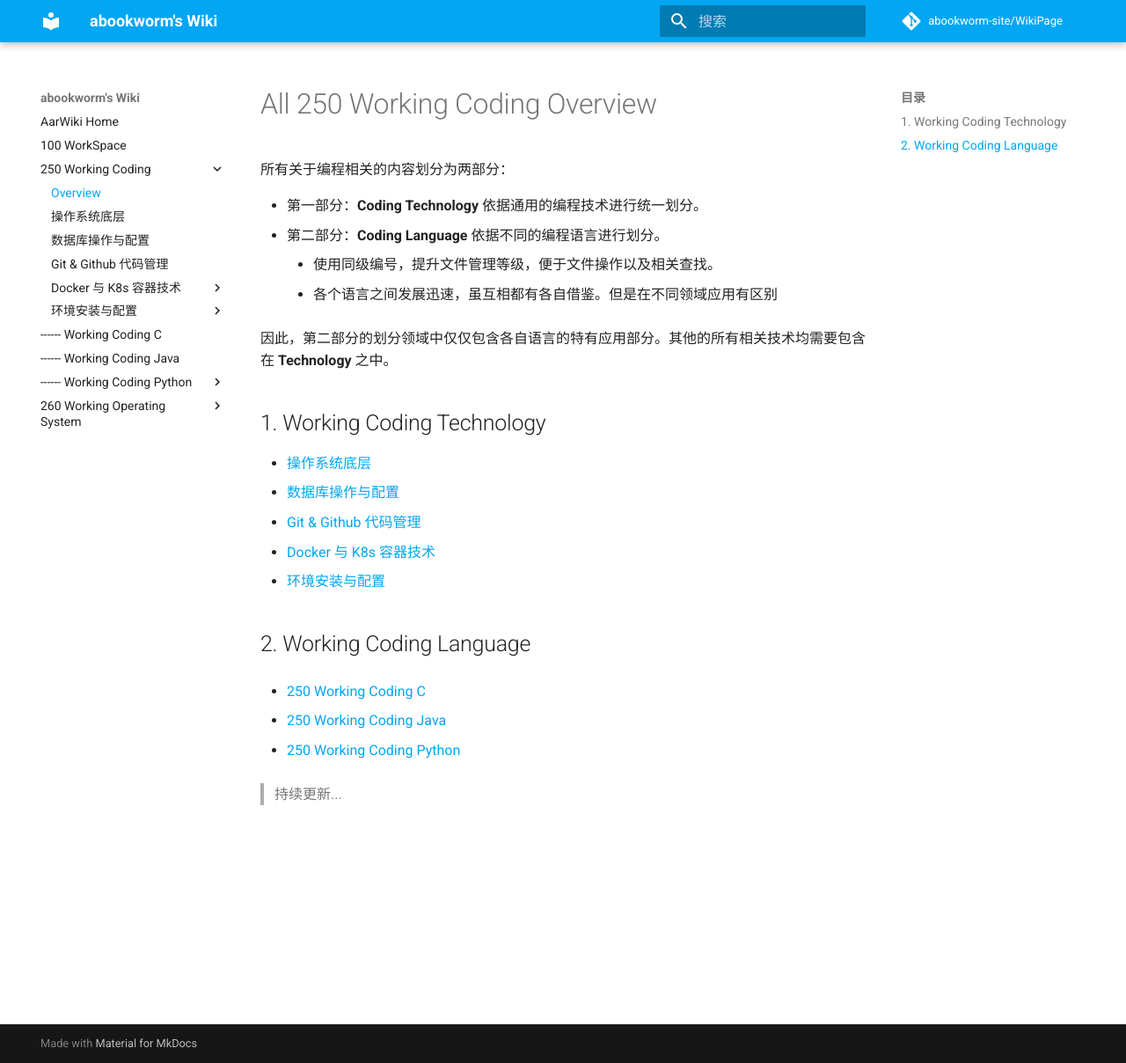
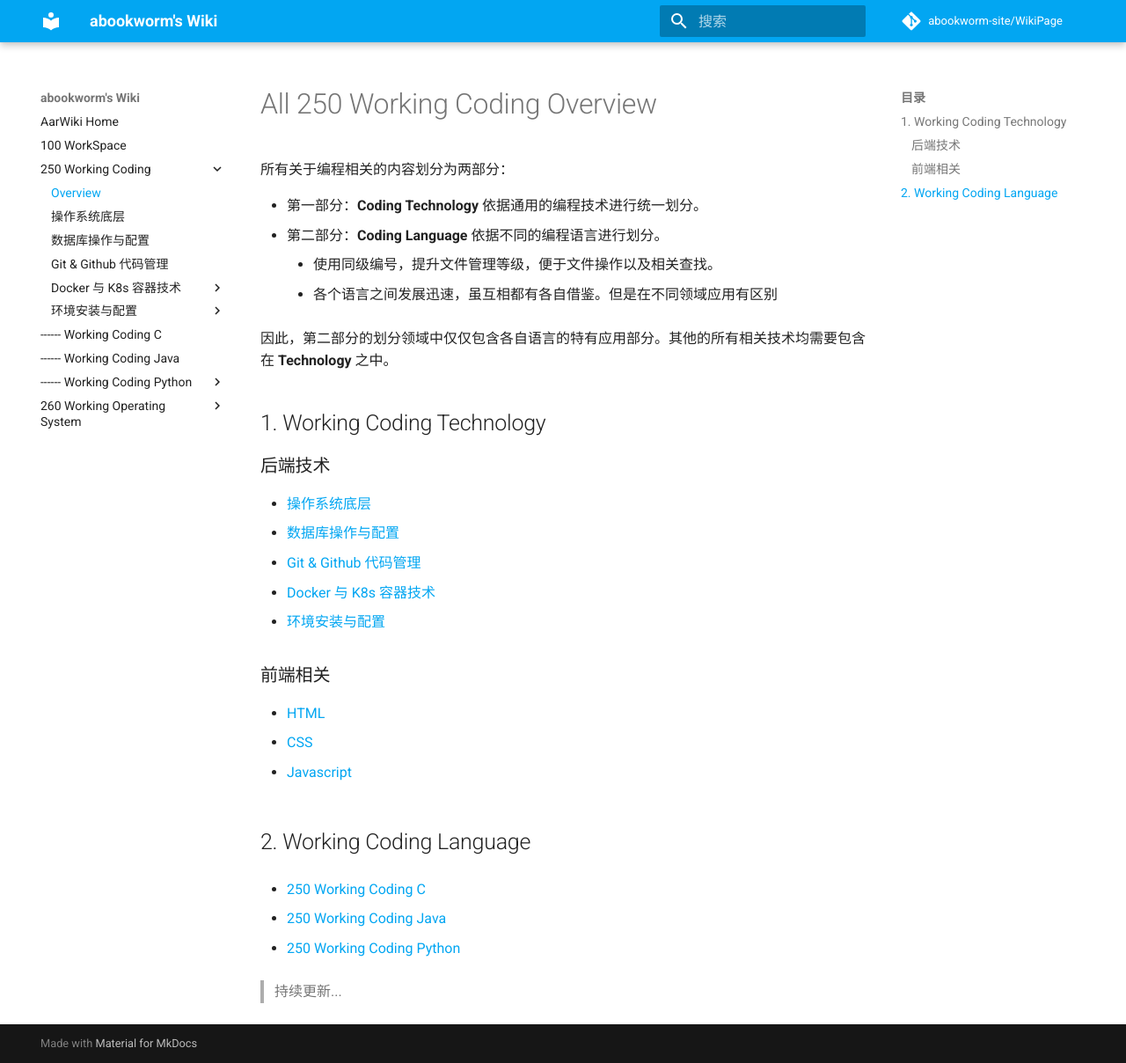
Before and after one commit to abookworm-site/AarWiki, an MkDocs documentation site: the page built from wiki/250 Working Coding/index.md, in a window 1280 px wide and 1208 px high. Shown: the whole window at 88% size. Built offline with MkDocs 1.6.1 and Material for MkDocs 9.7.7, drawn with Linux system fonts in a browser that asks for light colours; comment, search, counter and statistics services are not loaded; old or Windows-style settings are respelled for this version of MkDocs.

Commit message:
update nav to overview frame and update files

```diff
--- a/wiki/250 Working Coding/index.md
+++ b/wiki/250 Working Coding/index.md
@@ -13,11 +13,22 @@
 
 ## 1. Working Coding Technology
 
+### 后端技术
+
 - [操作系统底层](..\250 Working Coding\操作系统底层\Java 程序员掌握的系统底层知识.md)
 - [数据库操作与配置](..\250 Working Coding\数据库操作与配置\index.md)
 - [Git & Github 代码管理](..\250 Working Coding\Git & Github 代码管理\Git & Github.md)
 - [Docker 与 K8s 容器技术](..\250 Working Coding\Docker & K8s 容器技术\index.md)
 - [环境安装与配置](..\250 Working Coding\环境安装与配置\index.md)
+
+
+
+### 前端相关
+
+- [HTML](前端HTML\index.md)
+- [CSS](前端CSS\index.md)
+
+- [Javascript](前端Javascript\index.md)
 
 
 
```
Also changed, not shown: wiki/250 Working Coding/前端CSS/index.md (added, +1 -0 lines), wiki/250 Working Coding/前端HTML/index.md (added, +1 -0 lines), wiki/250 Working Coding/前端Javascript/index.md (added, +1 -0 lines).
